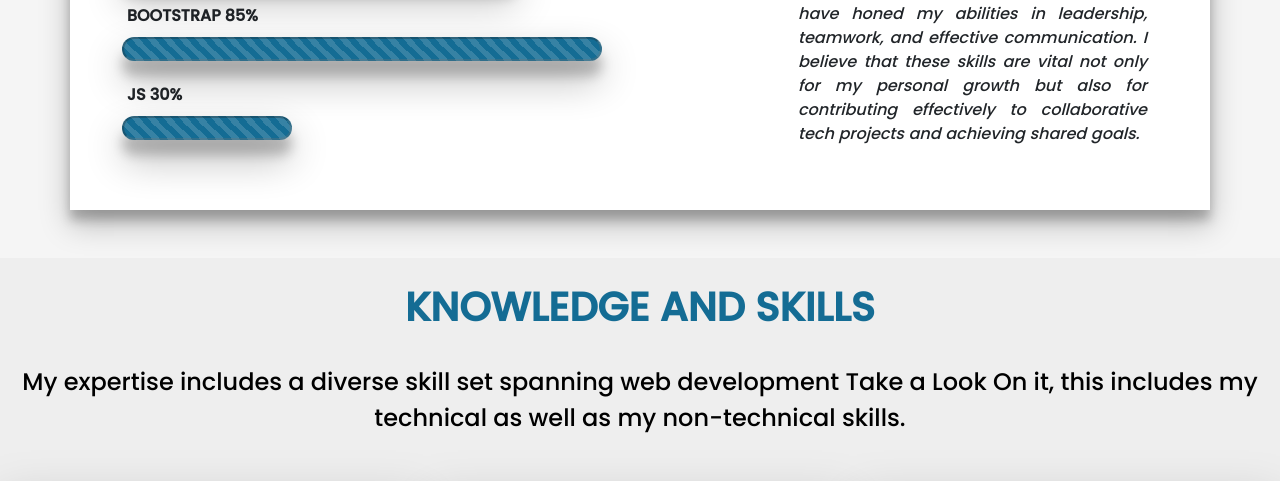
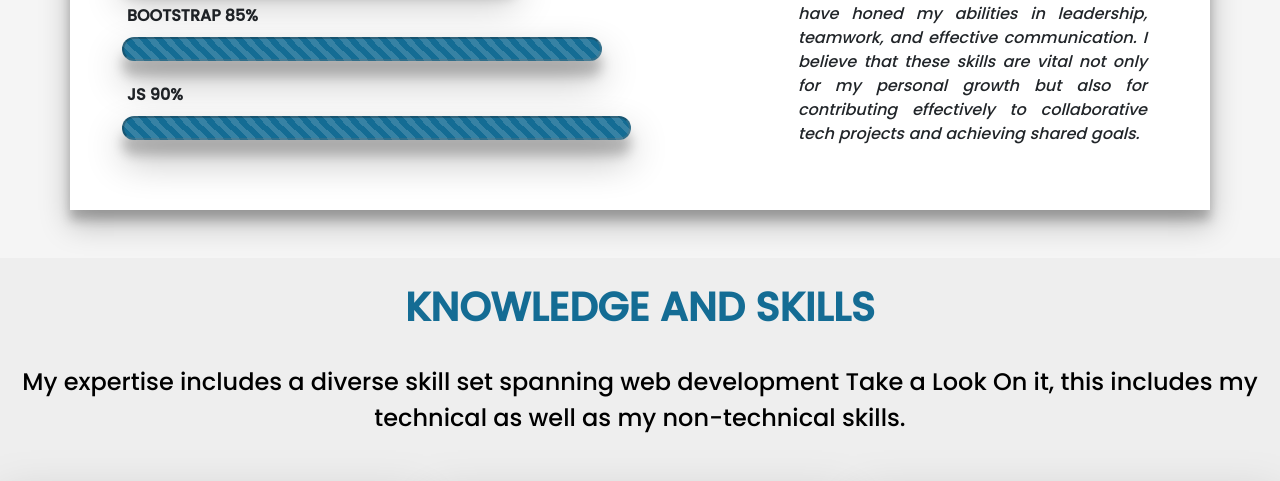
Before and after one commit to karankris/Portfolio_v3.0, a plain HTML site: page index.html in a window 1280 px wide. Shown: the part 1597-2078 px from the top of the page. Drawn offline with nearby package versions, Linux system fonts and the light colour scheme.

Commit message:
Update index.html

```diff
--- a/index.html
+++ b/index.html
@@ -110,12 +110,12 @@
           </div>
 
           <div class="row pt-4 pl-4">
-            <h6 class="skill_des">JS 30%</h6>
+            <h6 class="skill_des">JS 90%</h6>
           </div>
           <div class="row pt-1 pl-1">
             <div class="col">
               <input type="none" min="0" max="100"
-                class="progress-bar progress-bar-striped progress-bar-animated rng_des" style="width: 30%;" disabled>
+                class="progress-bar progress-bar-striped progress-bar-animated rng_des" style="width: 90%;" disabled>
             </div>
           </div>
         </div>
```
